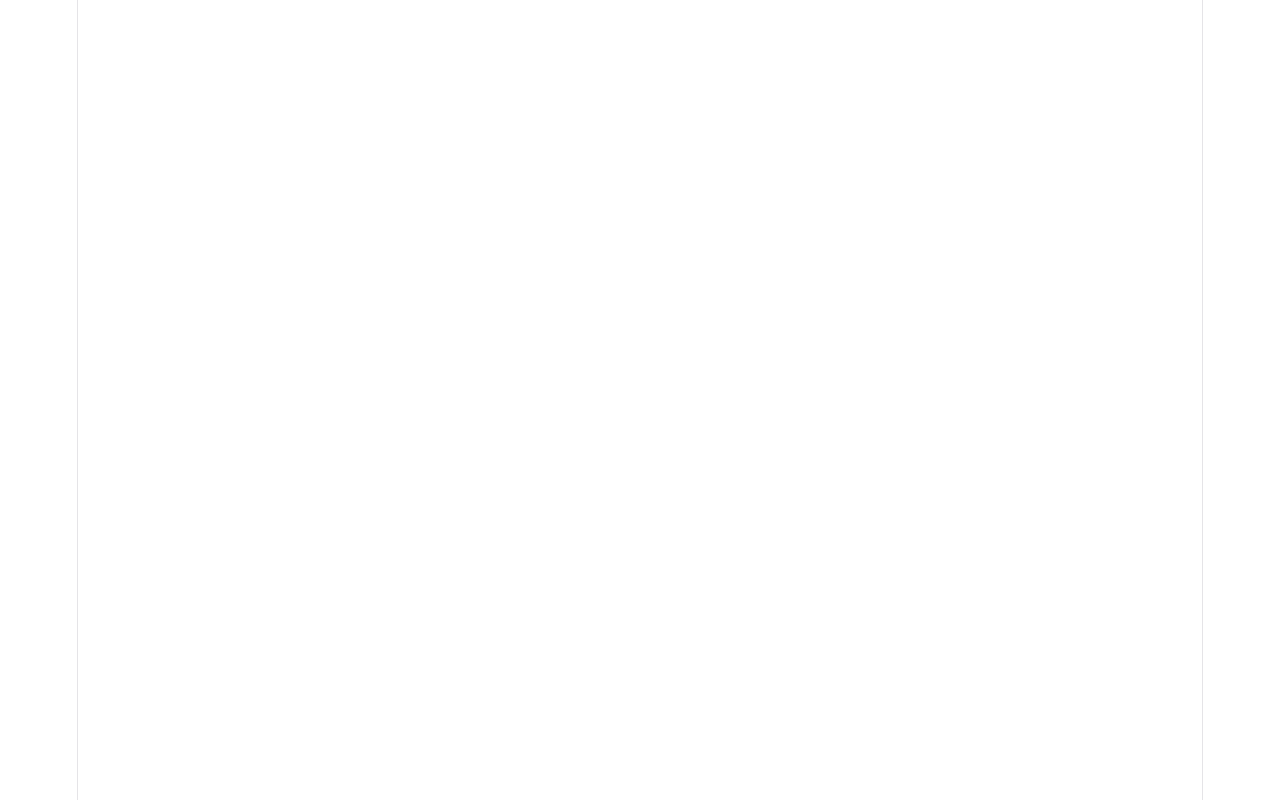
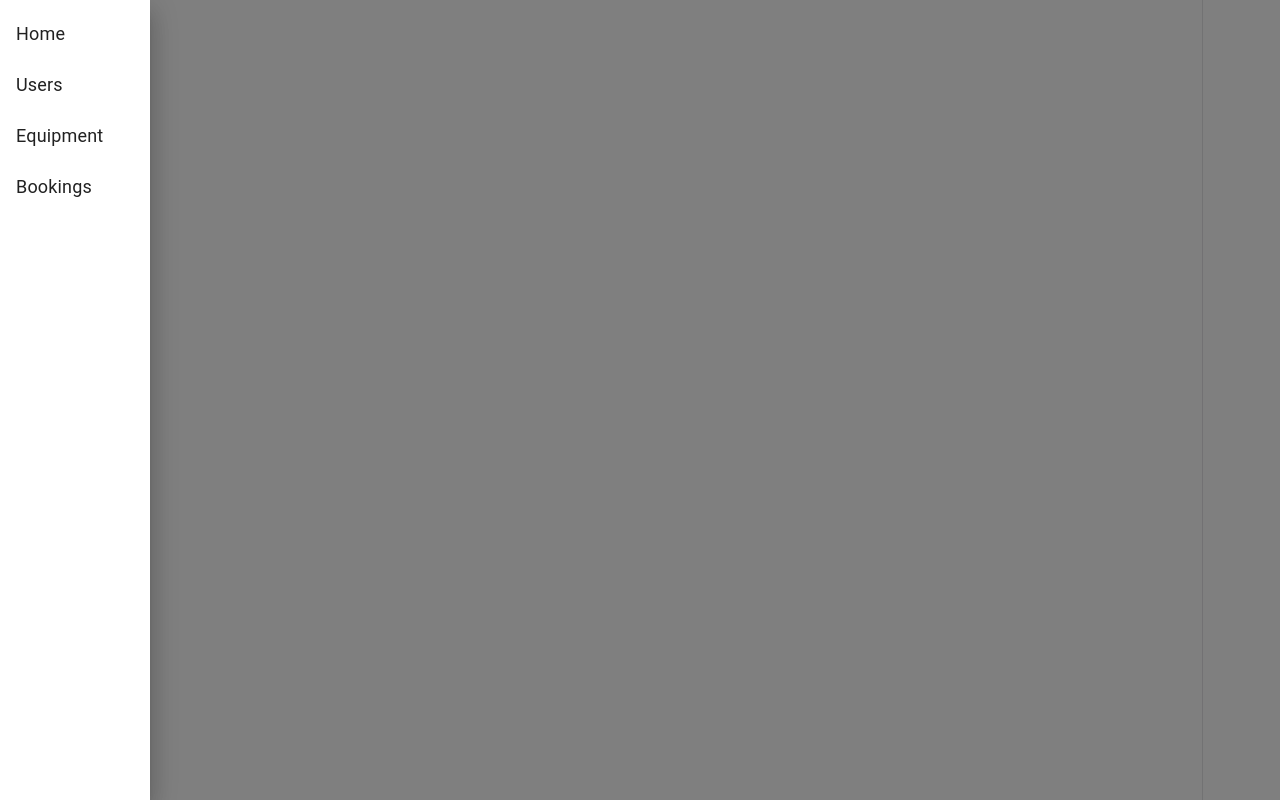
Before and after one commit to GitTurtleDone/LabBook, a React (Vite) app in the folder frontend/: page / in a window 1280 px wide. Built offline with nearby package versions, Linux system fonts and the light colour scheme.

Commit message:
Added Side Bar

```diff
--- a/frontend/package.json
+++ b/frontend/package.json
@@ -10,6 +10,10 @@
   },
   "dependencies": {
     "@apollo/client": "^3.10.0",
+    "@emotion/react": "^11.14.0",
+    "@emotion/styled": "^11.14.1",
+    "@mui/icons-material": "^9.0.1",
+    "@mui/material": "^9.0.1",
     "graphql": "^16.8.1",
     "react": "^18.3.1",
     "react-dom": "^18.3.1"
--- a/frontend/src/App.tsx
+++ b/frontend/src/App.tsx
@@ -11,7 +11,8 @@ function App() {
       {/* <header>
         <h1>Lab Equipment Booking</h1>
       </header> */}
-      <div className='grid'>
+      <div >
+        {/* <h1>LabBook</h1> */}
         <AppShell />
         {/* <EquipmentList
           selectedId={selected?.id ?? null}
--- a/frontend/src/components/AppShell.tsx
+++ b/frontend/src/components/AppShell.tsx
@@ -1,18 +1,42 @@
-// import { NavLink, Outlet } from "react-router-dom";
+import { Drawer, Box, List, ListItem, ListItemButton, ListItemText} from "@mui/material";
+// import Drawer from "@mui/material/Drawer";
+// import Box from "@mui/material/Box";
+// import List from "@mui/material/Button";
+// import ListItem from "@mui/material/ListItem";
+// import ListItemButton from "@mui/material/ListItemButton";
+// import ListItemText from "@mui/material/ListItemText";
+import { useState } from "react";
+import type { from } from "@apollo/client";
+// import { PersonIcon, PrecisionManufacturingIcon} from '@mui/icons-material';
 interface NavItem { label: string; path: string};
-const navItems: NavItem[] = [
-    { label: "Users", path: "/Users"},
-    { label: "Equipment", path: "/Equipment"},
-    { label: "Bookings", path: "/Bookings"}
-]
+
 
 export default function AppShell() {
+    const [showSideBar, setShowSideBar] = useState(true);
+    const navItems: NavItem[] = [
+        { label: "Home", path: "/"},
+        { label: "Users", path: "/Users"},
+        { label: "Equipment", path: "/Equipment"},
+        { label: "Bookings", path: "/Bookings"}
+    ]
     return (
-        <div className="sideBar">
-            {navItems.map((i) =>(
-                <a href={i.path}></a>
-            ))}
+        <div>
+            <Drawer anchor="left" open={showSideBar}>
+                <Box sx={{ width: 150}} >
+                    <List>
+                        { navItems.map((i) => (
+                            <ListItem key={i.label} disablePadding>
+                                <ListItemButton>
+                                    <ListItemText primary={i.label} />
+                                </ListItemButton>
+                            </ListItem>
+
+                        ))}
+                    </List>
+                </Box>
+            </Drawer>
+
         </div>
 
-    )
-};
+    );
+}
--- a/frontend/src/components/Bookings.tsx
+++ b/frontend/src/components/Bookings.tsx
@@ -0,0 +1,5 @@
+export default function Bookings() {
+    return (
+        <h3>Bookings</h3>
+    )
+};
--- a/frontend/src/components/Equipment.tsx
+++ b/frontend/src/components/Equipment.tsx
@@ -0,0 +1,5 @@
+export default function Equipment() {
+    return (
+        <h3>Equipment</h3>
+    )
+};
--- a/frontend/src/components/Users.tsx
+++ b/frontend/src/components/Users.tsx
@@ -0,0 +1,5 @@
+export default function Users() {
+    return (
+        <h3>Users</h3>
+    )
+};
```
Also changed, not shown: 1 other file (tests, documents, lock files or other folders).
